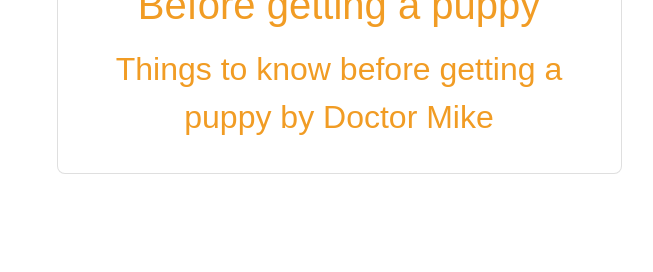
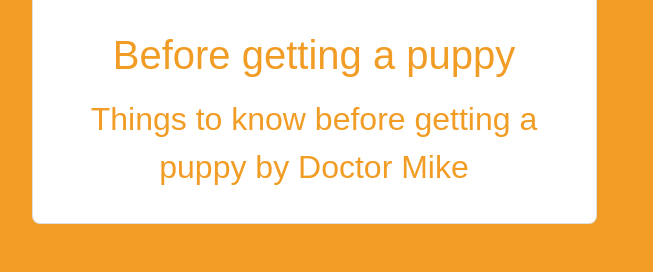
Before and after one commit to miguelcarlofajardo/2itg_Grp6_Pawfect-Match, a PHP site: page /article/video.php in a window 1280 px wide. Shown: the part 998-1270 px from the top of the page, without its empty margins (326-979 px from the left). Run offline with PHP 8.4, Linux system fonts and the light colour scheme; some web fonts are replaced.

Commit message:
updated design. Miguel - 4/25

```diff
--- a/article/video.php
+++ b/article/video.php
@@ -29,7 +29,7 @@
     <div class="col-12 text-center">
         <h1> How to take care of your new pet? </h1>
         <h2>Videos</h2>
-        <div class="container-video">
+        <div class="container-video-a">
             <div class="card">
             <iframe width="100%" height="100%" src="https://www.youtube.com/embed/peUVLEUj-AM" title="YouTube video player" frameborder="0" allow="accelerometer; autoplay; clipboard-write; encrypted-media; gyroscope; picture-in-picture; web-share" allowfullscreen></iframe>
                 <div class="card-body">
@@ -40,7 +40,7 @@
         </div>
     </div>
     <div class="col-12 text-center">
-        <div class="container-video">
+        <div class="container-video-b">
             <div class="card">
             <iframe width="100%" height="100%" src="https://www.youtube.com/embed/Yzv0gXqoCkc" title="YouTube video player" frameborder="0" allow="accelerometer; autoplay; clipboard-write; encrypted-media; gyroscope; picture-in-picture; web-share" allowfullscreen></iframe>
                 <div class="card-body">
@@ -51,7 +51,7 @@
         </div>
     </div>
     <div class="col-12 text-center">
-        <div class="container-video">
+        <div class="container-video-a">
             <div class="card">
             <iframe width="100%" height="100%" src="https://www.youtube.com/embed/Tn3lZE0rRBs" title="YouTube video player" frameborder="0" allow="accelerometer; autoplay; clipboard-write; encrypted-media; gyroscope; picture-in-picture; web-share" allowfullscreen></iframe>
                 <div class="card-body">
@@ -62,7 +62,7 @@
         </div>
     </div>
     <div class="col-12 text-center">
-        <div class="container-video">
+        <div class="container-video-b">
             <div class="card">
             <iframe width="100%" height="100%" src="https://www.youtube.com/embed/DCmaoBujsAI" title="YouTube video player" frameborder="0" allow="accelerometer; autoplay; clipboard-write; encrypted-media; gyroscope; picture-in-picture; web-share" allowfullscreen></iframe>
                 <div class="card-body">
@@ -73,7 +73,7 @@
         </div>
     </div>
     <div class="col-12 text-center">
-        <div class="container-video">
+        <div class="container-video-a">
             <div class="card">
             <iframe width="100%" height="100%" src="https://www.youtube.com/embed/jSC3OMz78EQ" title="YouTube video player" frameborder="0" allow="accelerometer; autoplay; clipboard-write; encrypted-media; gyroscope; picture-in-picture; web-share" allowfullscreen></iframe>
                 <div class="card-body">
--- a/css/video.css
+++ b/css/video.css
@@ -11,12 +11,20 @@ body {
     padding-top: 150px;
 }
 
-.container-video {
+.container-video-a {
     display: flex;
-    padding: 25px 50px 75px 100px;
+    padding: 75px;
     justify-content: center;
+    background-color: #f19c24;
+}
 
+.container-video-b {
+  display: flex;
+  padding: 75px;
+  justify-content: center;
+  background-color: white;
 }
+
     @media only screen and (min-width: 768px) {
         iframe{
           height: 13em;
```
